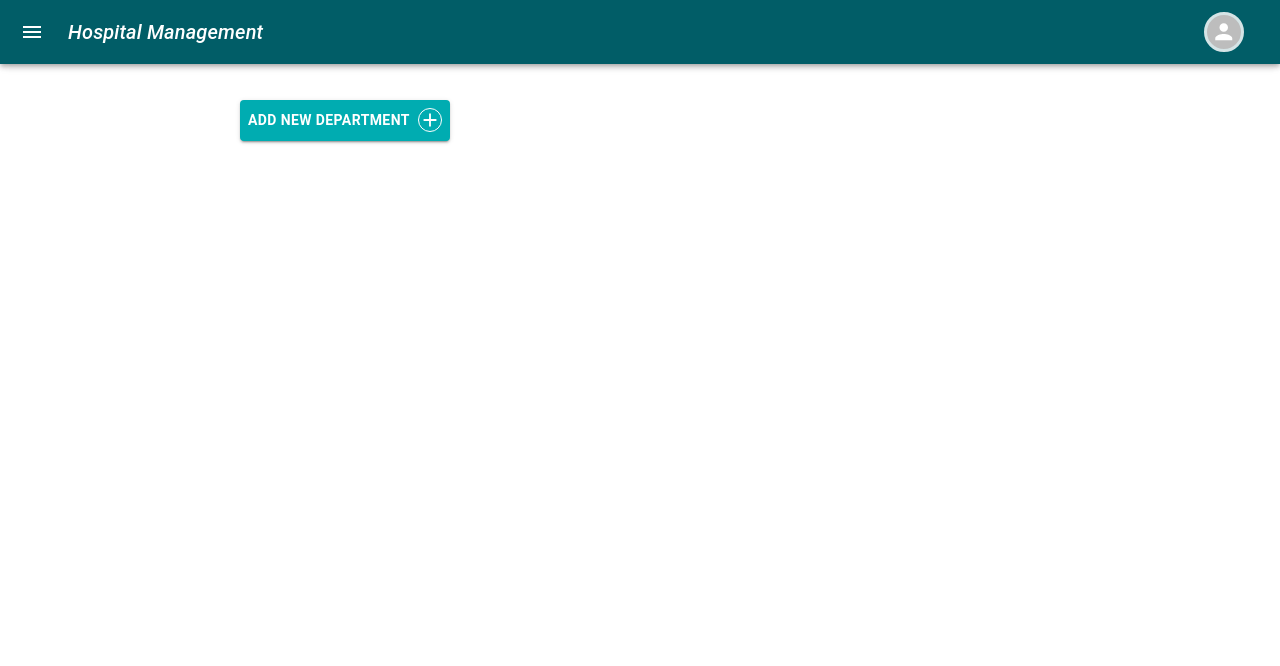
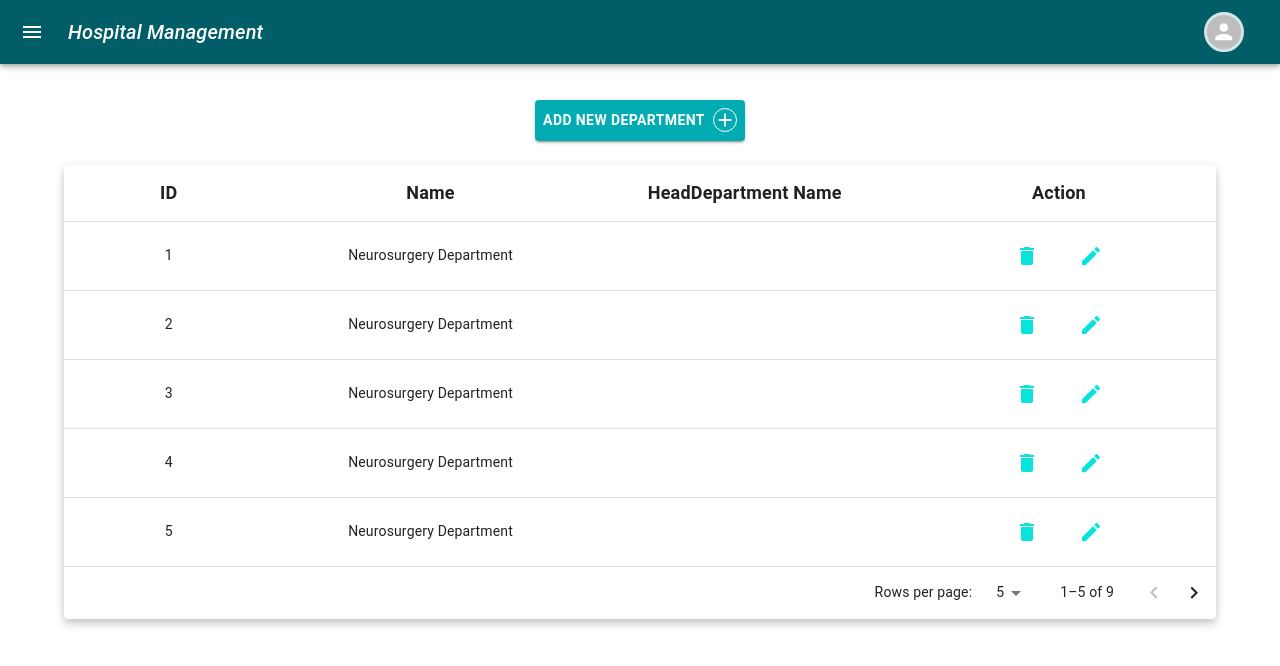
Before and after one commit to madleenshanwar/hospital-repo, a React (Create React App) app: page /department in a window 1280 px wide. Shown: the top 666 px of the page. Built offline with nearby package versions, Linux system fonts and the light colour scheme.

Commit message:
create the DepartmentList page to show info about department

```diff
--- a/package.json
+++ b/package.json
@@ -7,6 +7,7 @@
     "@emotion/styled": "^11.13.0",
     "@mui/icons-material": "^6.1.2",
     "@mui/material": "^6.1.2",
+    "@mui/x-data-grid": "^7.20.0",
     "@testing-library/jest-dom": "^5.17.0",
     "@testing-library/react": "^13.4.0",
     "@testing-library/user-event": "^13.5.0",
--- a/src/component/Department/Department.js
+++ b/src/component/Department/Department.js
@@ -5,7 +5,7 @@ import { useNavigate } from 'react-router-dom';
 export default function Department() {
   const route=useNavigate();
   return (
-    <Box sx={{marginTop:'100px',display:'flex',flexDirection:'column',alignItems:'center'}}>
+    <Box sx={{marginTop:'100px'}}>
      <Button
         variant="contained"
         sx={{ background: '#00ACB1',p:1,fontWeight:'bold' }}
--- /dev/null
+++ b/src/component/Department/DepartmentList.js
@@ -0,0 +1,106 @@
+import React from 'react'
+import { DataGrid } from '@mui/x-data-grid';
+import Paper from '@mui/material/Paper';
+import TablePagination from '@mui/material/TablePagination';
+import DeleteIcon from "@mui/icons-material/Delete";
+import EditIcon from "@mui/icons-material/Edit";
+import { Button, Container, Table, TableBody, TableCell, TableContainer, TableHead, TableRow } from '@mui/material';
+const columns = [
+    { field: 'id', headerName:' ID',minWidth:200,align:'center',    format: (value) => value.toLocaleString('en-US')},
+    { field: 'name', headerName: 'Name',minWidth:300,align:'center',    format: (value) => value.toLocaleString('en-US'),},
+    { field:'heaDepartment_Name', headerName:'HeadDepartment Name',minWidth:300,align:'center', format: (value) => value.toLocaleString('en-US')},
+    { field:'action', headerName:'Action',minWidth:300,align:'center', format: (value) => value.toLocaleString('en-US')}
+  ];
+  const rows = [
+     {id:1,name:'Neurosurgery Department',heaDepartment_Name:""},
+     {id:2,name:'Neurosurgery Department',heaDepartment_Name:""},
+     {id:3,name:'Neurosurgery Department',heaDepartment_Name:''},
+     {id:4,name:'Neurosurgery Department',heaDepartment_Name:''},
+     {id:5,name:'Neurosurgery Department',heaDepartment_Name:''},
+     {id:6,name:'Neurosurgery Department',heaDepartment_Name:""},
+     {id:7,name:'Neurosurgery Department',heaDepartment_Name:''},
+     {id:8,name:'Neurosurgery Department',heaDepartment_Name:''},
+     {id:9,name:'Neurosurgery Department',heaDepartment_Name:''},
+  ];
+export default function DepartmentList() {
+    const [page, setPage] = React.useState(0);
+    const [rowsPerPage, setRowsPerPage] = React.useState(5);
+
+    const handleChangePage = (_event, newPage) => {
+      setPage(newPage);
+    };
+
+    const handleChangeRowsPerPage = (event) => {
+      setRowsPerPage(+event.target.value);
+      setPage(0);
+    };
+  return (
+    <Container>
+      <Paper sx={{ width: '100%' ,boxShadow: "0px 4px 10px rgba(0,0,0,0.25)"}}>
+      <Table  aria-label="sticky table">
+        <TableHead>
+          <TableRow>
+            {columns.map((column) => (
+              <TableCell
+                key={column.id}
+                align={column.align}
+                style={{ top: 57, minWidth: column.minWidth ,fontWeight: "bold", fontSize: "large" }}
+              >
+                {column.headerName}
+              </TableCell>
+            ))}
+          </TableRow>
+        </TableHead>
+        <TableBody>
+          {rows
+            .slice(page * rowsPerPage, page * rowsPerPage + rowsPerPage)
+            .map((row) => {
+              return (
+                <TableRow hover role="checkbox" tabIndex={-1} key={row.id}>
+                     <TableCell
+                      align="center"
+                    >
+                      {row.id}
+                    </TableCell>
+                    <TableCell
+                      align="center"
+                    >
+                      {row.name}
+                    </TableCell>
+                    <TableCell
+                      align="center"
+                    >
+                      {row.heaDepartment_Name}
+                    </TableCell>
+                   <TableCell align="center">
+                        <Button
+                          title="Delete Device"
+                          // onClick={() => handleOpenDelete(index)}
+                        >
+                          <DeleteIcon sx={{color:'#07E4DB'}} />
+                        </Button>
+                        <Button
+                        title="update Device"
+                        // onClick={() => handleUpdate(index)}
+                      >
+                        <EditIcon sx={{color:'#07E4DB'}}/>
+                      </Button>
+                    </TableCell>
+                </TableRow>
+              );
+            })}
+        </TableBody>
+      </Table>
+    <TablePagination
+      rowsPerPageOptions={[5,10, 25]}
+      component="div"
+      count={rows.length}
+      rowsPerPage={rowsPerPage}
+      page={page}
+      onPageChange={handleChangePage}
+      onRowsPerPageChange={handleChangeRowsPerPage}
+    />
+  </Paper>
+    </Container>
+  )
+}
--- a/src/page/Department/DepartmentPage.js
+++ b/src/page/Department/DepartmentPage.js
@@ -2,12 +2,16 @@ import React from 'react'
 import SideBar from '../../component/SideBar/SideBar'
 import Department from '../../component/Department/Department'
 import { Box } from '@mui/material'
+import DepartmentList from '../../component/Department/DepartmentList'
 
 export default function DepartmentPage() {
   return (
-    <Box sx={{display:'flex'}}>
+    <Box>
      <SideBar/>
+     <Box sx={{display:'flex',flexDirection:'column',gap:3,alignItems:'center'}}>
      <Department/>
+     <DepartmentList/>
+     </Box>
     </Box>
   )
 }
```
Also changed, not shown: 1 other file (tests, documents, lock files or other folders).
